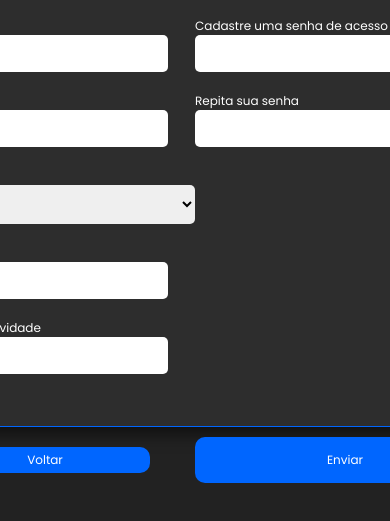
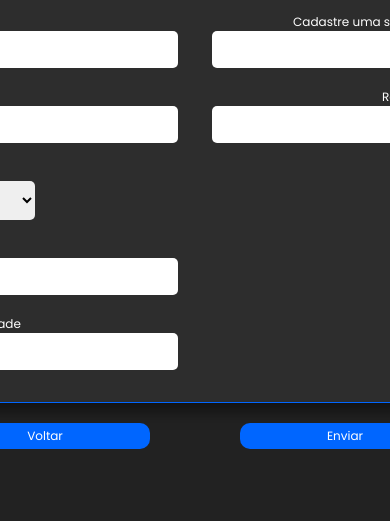
Before and after one commit to sophia-wermann/hackathon-techacademy, a website: page front/html/cadastro.html in a window 390 px wide. Shown: the part 137-658 px from the top of the page. Drawn offline with Linux system fonts and the light colour scheme.

Commit message:
ajustes no css da pagina de cadastro

```diff
--- a/front/css/cadastro.css
+++ b/front/css/cadastro.css
@@ -47,10 +47,11 @@ body {
     display: flex;
     flex-direction: column;
     justify-content: flex-start;
+    align-items: flex-end;
 }
 
 #dados_pessoais_form input {
-    width: 90%;
+    width: 94%;
 }
 
 h1 {
@@ -116,51 +117,8 @@ button, .container_button > a {
 }
 
 main {
-    box-sizing: border-box;
     display: flex;
     flex-direction: column;
     max-width: 1200px;
     padding-top: 12px;
 }
-
-@media only screen and (max-width: 1200px) {
-    #dados_pessoais_form {
-        margin: 2rem;
-    }
-
-    input {
-        width: 100%;
-    }
-
-    select {
-        width: 100%;
-    }
-
-    #sobre_voce {
-        width: 100%;
-    }
-
-    .container_button {
-        justify-content: space-around;
-
-    }
-
-    button {
-        width: 45%;
-        margin: 10px 0;
-    }
-}
-
-@media only screen and (max-width: 600px) {
-    .container_button {
-        flex-direction: column-reverse;
-        justify-content: center;
-    }
-
-    button {
-        width: 100%;
-        margin: 10px 0;
-    }
-}
-
-/* como faz pra ir pro lado? flexwrap n ta indo n sei pq */
```
